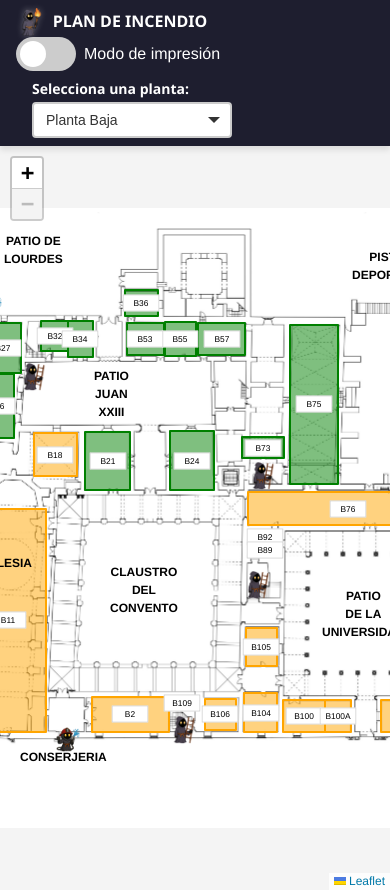
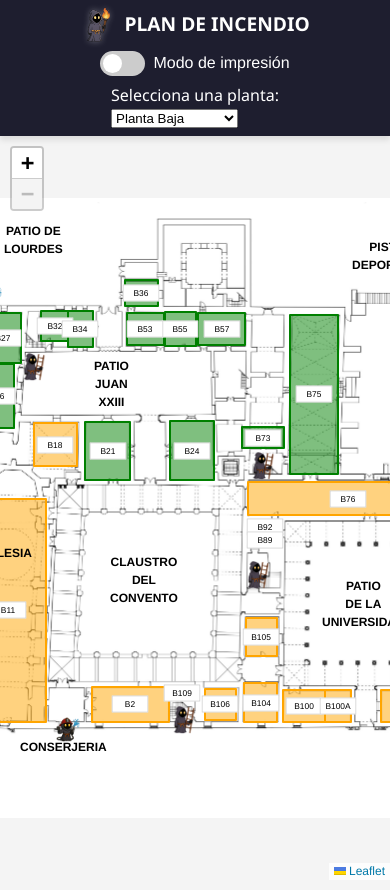
Before and after one commit to PedroGalan23/rutas-emergencia, a React (Create React App) app: page / in a window 390 px wide. Built offline with nearby package versions, Linux system fonts and the light colour scheme.

Commit message:
mas responsive movil

```diff
--- a/src/App.css
+++ b/src/App.css
@@ -223,20 +223,49 @@ body {
   }
 }
 
-/* Header aún más compacto para pantallas muy pequeñas */
 @media (max-width: 480px) {
-  .app-header h1 {
-    font-size: 1rem;
+  /* El header ocupa el 100% en vertical y el título se centra */
+  .app-header {
+    flex-direction: column;
+    align-items: center;
+    padding: 0.5rem;
   }
 
+  /* El Título se muestra en una línea completa arriba */
+  .app-header h1 {
+    width: 100%;
+    text-align: center;
+    margin-bottom: 0.5rem;
+  }
+
+  /* Contenedor de controles:
+     el switch (Modo de impresión) a la izquierda,
+     y el selector de planta a la derecha */
+  .controls {
+    width: 100%;
+    display: flex;
+    justify-content: space-between;
+    align-items: center;
+  }
+
+  /* Ajustamos el tamaño de la fuente para que quepa bien en pantallas pequeñas */
+  .imprimible-container label,
   .planta-container label {
     font-size: 0.8rem;
   }
 
+  /* Disminuye un poco el tamaño del select en móvil */
   .planta-container select {
-    font-size: 0.8rem;
+    font-size: 0.85rem;
+    padding: 0.3rem 0.5rem;
+  }
+
+  /* Ajusta el tamaño del texto de "Modo de impresión" si deseas hacerlo más pequeño */
+  .switch-label {
+    font-size: 0.85rem;
   }
 }
+
 /* Estilos para el switch */
 /* Contenedor para centrar el switch y el texto */
 .switch-wrapper {
@@ -250,8 +279,8 @@ body {
 .switch {
   position: relative;
   display: inline-block;
-  width: 60px;
-  height: 34px;
+  width: 45px;   /* antes 60px */
+  height: 25px;  /* antes 34px */
 }
 
 .switch input {
@@ -269,29 +298,32 @@ body {
   bottom: 0;
   background-color: #ccc;
   transition: 0.4s;
+  border-radius: 34px;
 }
 
 .slider:before {
+  content: "";
   position: absolute;
-  content: "";
-  height: 26px;
-  width: 26px;
-  left: 4px;
-  bottom: 4px;
-  background-color: white;
+  height: 19px;  /* antes 26px */
+  width: 19px;   /* antes 26px */
+  left: 3px;
+  bottom: 3px;
+  background-color: #fff;
   transition: 0.4s;
+  border-radius: 50%;
 }
 
+/* Cuando está activo (checked) */
 input:checked + .slider {
   background-color: #2196F3;
 }
 
+input:checked + .slider:before {
+  transform: translateX(20px); /* ajusta para que coincida con el nuevo ancho */
+}
+
 input:focus + .slider {
   box-shadow: 0 0 1px #2196F3;
-}
-
-input:checked + .slider:before {
-  transform: translateX(26px);
 }
 
 /* Slider redondeado */
@@ -310,60 +342,3 @@ input:checked + .slider:before {
   font-weight: 500;
   color: #ffffff;
 }
-
-/* Contenedor del selector y etiqueta */
-.selector-wrapper {
-  display: flex;
-  flex-direction: column;
-  align-items: flex-start;
-  margin: 0 1em;
-}
-
-.selector-label {
-  margin-bottom: 4px;
-  font-weight: bold;
-  font-size: 14px;
-  color: #ffffff;
-}
-
-/* Contenedor personalizado para el select */
-.custom-select {
-  position: relative;
-  width: 200px; /* Ajusta el ancho si es necesario */
-}
-
-/* Estilos del select */
-.custom-select select {
-  width: 100%;
-  padding: 8px 40px 8px 12px; /* Se deja espacio a la derecha para la flecha */
-  border: 2px solid #ccc;
-  border-radius: 4px;
-  font-size: 14px;
-  background: #fff;
-  color: #333;
-  appearance: none;
-  -webkit-appearance: none;
-  -moz-appearance: none;
-  transition: border-color 0.3s ease, box-shadow 0.3s ease;
-}
-
-/* Estado de foco */
-.custom-select select:focus {
-  outline: none;
-  border-color: #007bff;
-  box-shadow: 0 0 5px rgba(0, 123, 255, 0.4);
-}
-
-/* Flecha decorativa */
-.custom-select .custom-arrow {
-  position: absolute;
-  top: 50%;
-  right: 12px;
-  width: 0;
-  height: 0;
-  pointer-events: none;
-  border-left: 6px solid transparent;
-  border-right: 6px solid transparent;
-  border-top: 6px solid #333;
-  transform: translateY(-50%);
-}
```
